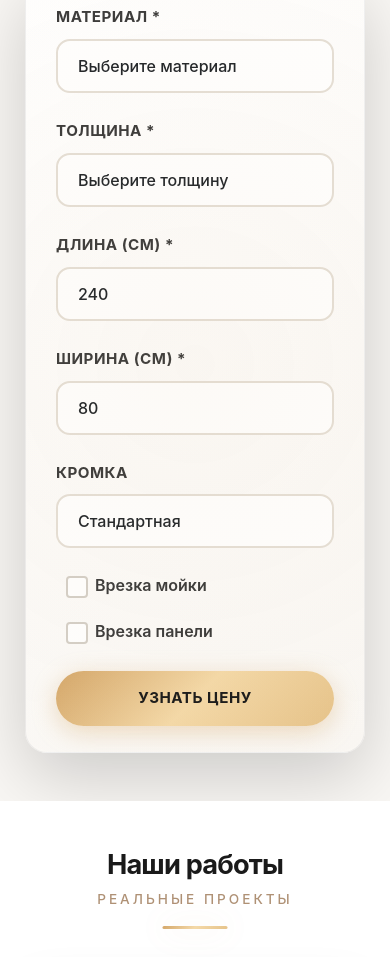
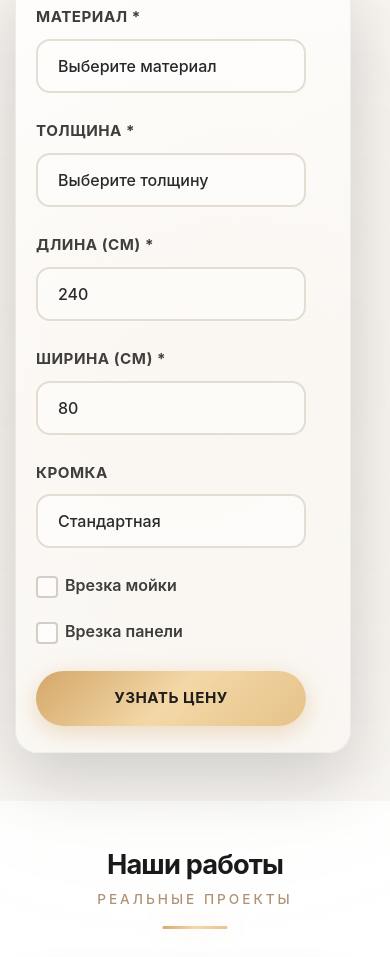
Before and after one commit to Andrey77zakh/Stoleshnica, a plain HTML site: page index.html in a window 390 px wide. Shown: the part 862-1819 px from the top of the page. Drawn offline with nearby package versions, Linux system fonts and the light colour scheme.

Commit message:
Update index.html

```diff
--- a/index.html
+++ b/index.html
@@ -1,13 +1,3 @@
-<!--
-================================================================================
-📄 ФАЙЛ: index.html — Главная страница сайта "СТОЛЕШНИЦЫ"
-🎯 НАЗНАЧЕНИЕ: Лендинг с калькулятором стоимости, галереей, FAQ и контактами
-👤 АВТОР: Андрей Захарченко
-📅 ДАТА: 2026
-🔧 ТЕХНОЛОГИИ: HTML5, CSS3, Bootstrap 5, JavaScript (Vanilla), Font Awesome
-================================================================================
--->
-
 <!-- ========================================
      🌐 HEAD: Мета-информация и подключение ресурсов
      ======================================== -->
@@ -23,7 +13,7 @@
     <meta charset="UTF-8">
     <!-- Кодировка UTF-8: поддерживает кириллицу, эмодзи и все мировые символы -->
 
-    <meta name="viewport" content="width=device-width, initial-scale=1.0, maximum-scale=5.0, user-scalable=yes">
+    <meta name="viewport" content="width=device-width, initial-scale=1.0">
     <!-- Viewport: делает сайт адаптивным под мобильные устройства
          width=device-width — ширина сайта = ширине экрана
          initial-scale=1.0 — начальный масштаб 100% (без зума) -->
@@ -90,54 +80,6 @@
         }
 
         /* ========================================
-        📱 ГЛОБАЛЬНЫЙ ФИКС МОБИЛЬНОЙ ШИРИНЫ
-        ======================================== */
-        html {
-            max-width: 100%;
-            overflow-x: hidden;
-        }
-
-        body {
-            max-width: 100%;
-            overflow-x: hidden;
-            position: relative;
-        }
-
-        .container {
-            max-width: 100%;
-            padding-left: 15px;
-            padding-right: 15px;
-        }
-
-        .row {
-            margin-left: 0;
-            margin-right: 0;
-        }
-
-        [class*="col-"] {
-            padding-left: 10px;
-            padding-right: 10px;
-        }
-
-        img, video, iframe {
-            max-width: 100%;
-            height: auto;
-        }
-
-        /* Запрет горизонтального скролла */
-        @media (max-width: 767px) {
-            html, body {
-                overflow-x: hidden;
-                width: 100%;
-            }
-
-            section {
-                max-width: 100%;
-                overflow-x: hidden;
-            }
-        }
-
-        /* ========================================
            🧹 СБРОС СТИЛЕЙ И БАЗОВЫЕ НАСТРОЙКИ
            ======================================== */
         * {
@@ -446,8 +388,6 @@
             border: 1px solid rgba(0,0,0,0.06);
             overflow: visible;
             width: 100%;
-            max-width: 100%;
-            overflow-x: hidden;
         }
         /* Основная карточка калькулятора: фон, скругления, тень, границы */
 
@@ -668,8 +608,6 @@
             transition: all 0.4s cubic-bezier(0.175, 0.885, 0.32, 1.275);
             height: 300px;
             cursor: pointer;
-            max-width: 100%;
-            width: 100%;
         }
         /* Карточка галереи: скругления, тень, плавная анимация с "пружинистым" easing */
 
```
